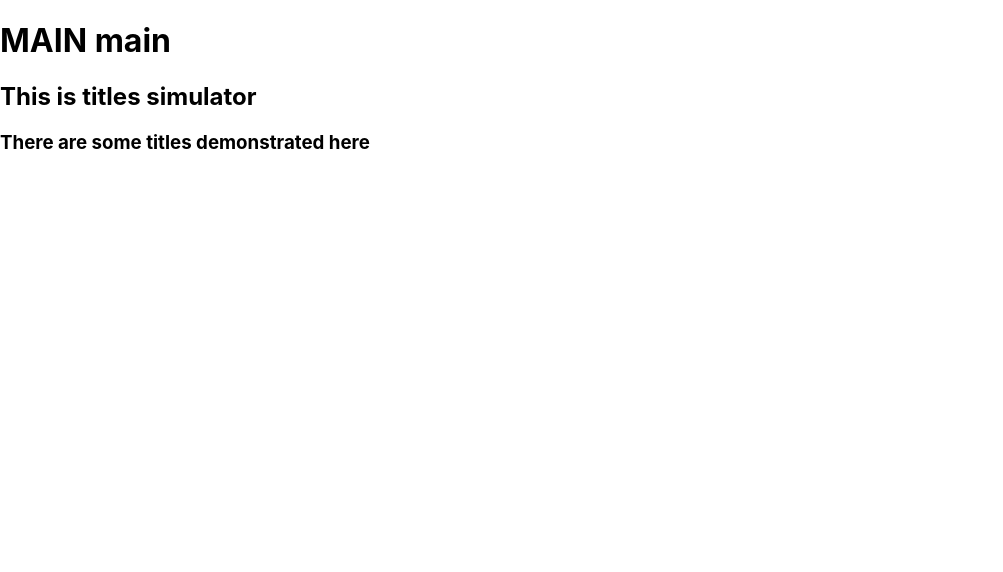
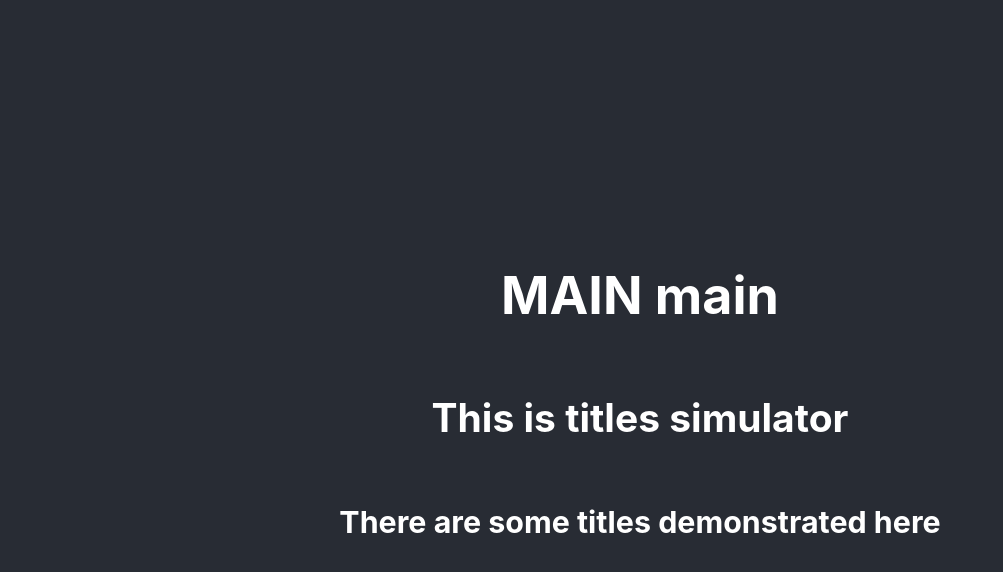
Before and after one commit to NikDenKoul/vc_lab_5, a React (Create React App) app: page /TitleSimulator in a window 1280 px wide. Shown: the top 572 px of the page, without its empty margins (0-1003 px from the left). Built offline with nearby package versions, Linux system fonts and the light colour scheme.

Commit message:
Затонирована тема, элементы распологаются по центру

```diff
--- /dev/null
+++ b/src/roots/TitlesSimulator.css
@@ -0,0 +1,10 @@
+.TitlesSimulator-header {
+    background-color: #282c34;
+    min-height: 100vh;
+    display: flex;
+    flex-direction: column;
+    align-items: center;
+    justify-content: center;
+    font-size: calc(10px + 2vmin);
+    color: white;
+}
--- a/src/roots/TitlesSimulator.js
+++ b/src/roots/TitlesSimulator.js
@@ -1,9 +1,13 @@
+import "./TitlesSimulator.css"
+
 function TitlesSimulator() {
     return(
         <main>
-            <h1>MAIN main</h1>
-            <h2>This is titles simulator</h2>
-            <h3>There are some titles demonstrated here</h3>
+            <header class="TitlesSimulator-header">
+                <h1>MAIN main</h1>
+                <h2>This is titles simulator</h2>
+                <h3>There are some titles demonstrated here</h3>
+            </header>
         </main>
     )
 }
```
